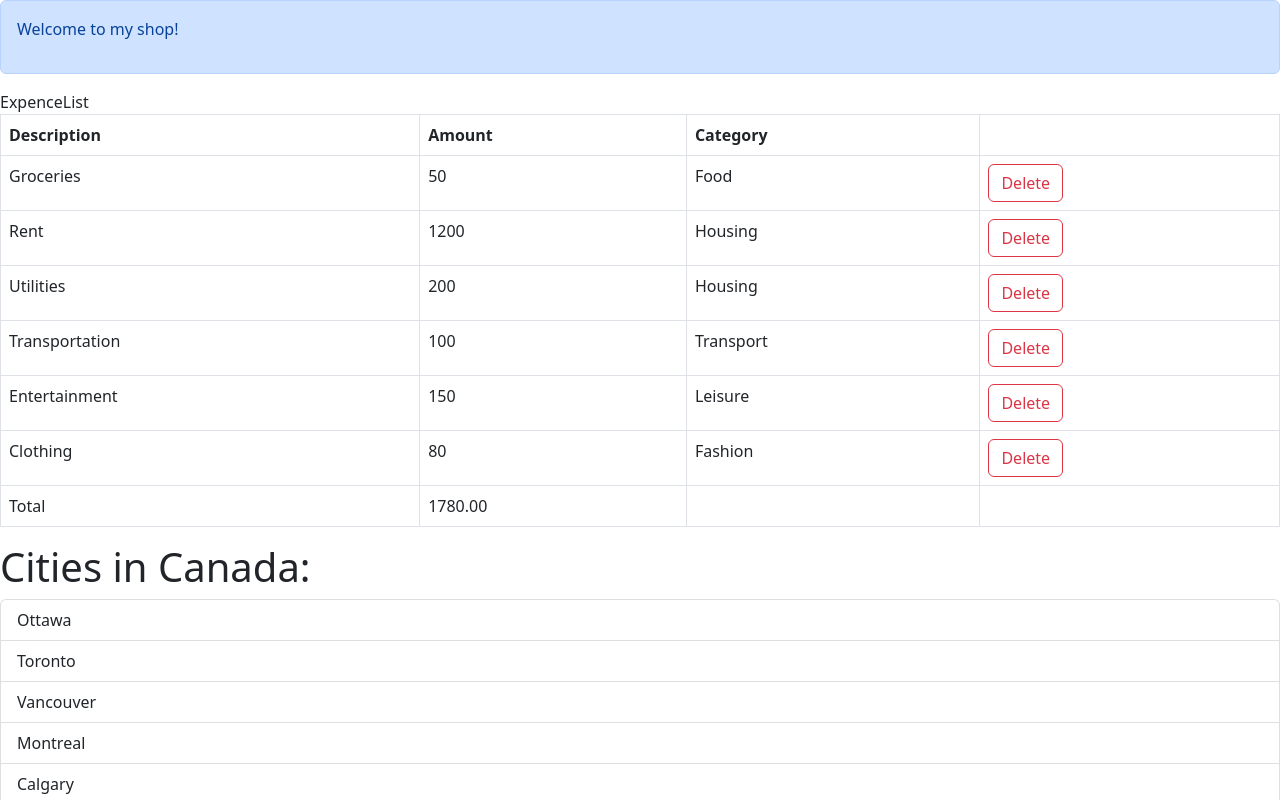
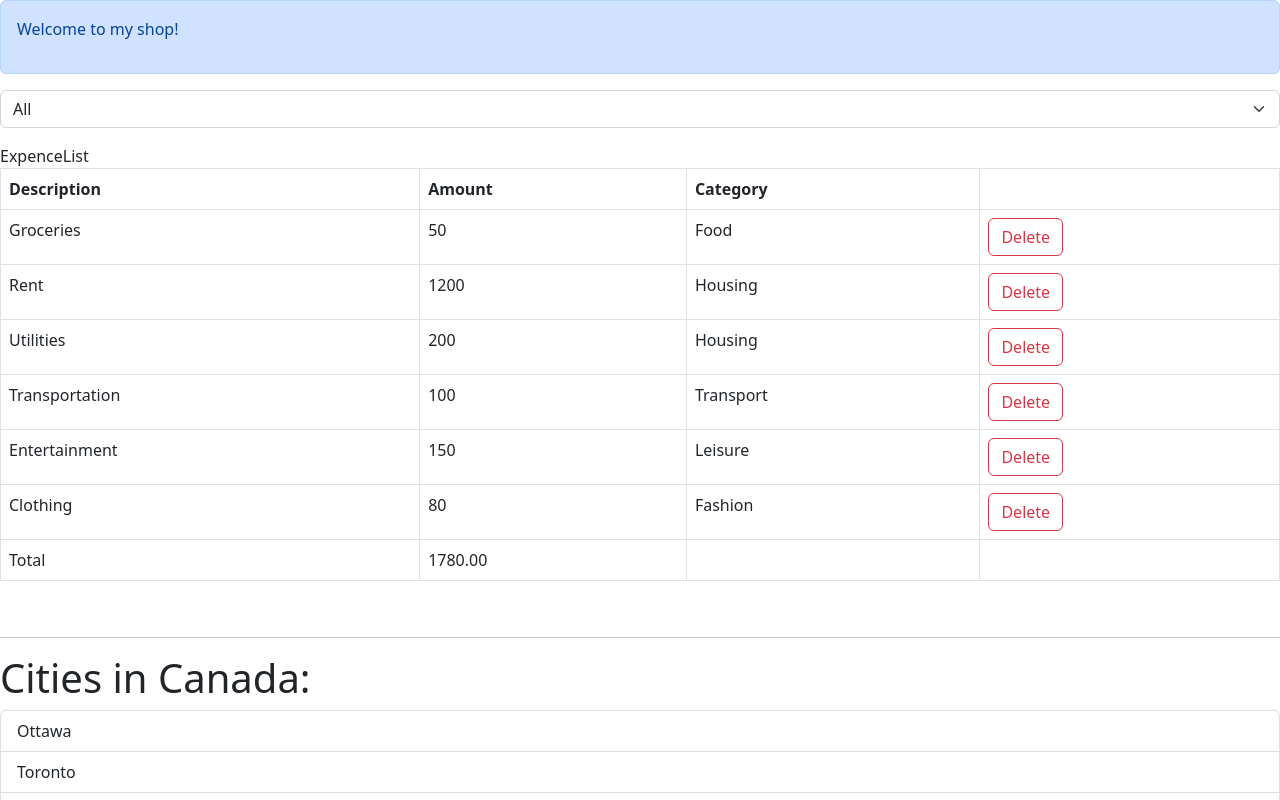
Before and after one commit to payamd/React18, a React (Vite) app: page / in a window 1280 px wide. Shown: the top 800 px of the page. Built offline with nearby package versions, Linux system fonts and the light colour scheme.

Commit message:
Selected Category for list added to the application

```diff
--- a/src/App.tsx
+++ b/src/App.tsx
@@ -3,6 +3,7 @@ import Alert from "./components/Alert";
 import Button from "./components/Button";
 import ListGroup from "./components/ListGroup";
 import ExpenceList from "./expence-tracker/components/ExpenceList";
+import ExpenceFilter from "./expence-tracker/components/ExpenceFilter";
 
 function App() {
   let items = [
@@ -20,6 +21,8 @@ function App() {
     console.log(`Selected item: ${item}`);
   };
 
+  const [selectedCategory, setSelectedCategory] = useState("");
+
   const [expences, setExpenses] = useState([
     { id: 1, description: "Groceries", amount: 50, category: "Food" },
     { id: 2, description: "Rent", amount: 1200, category: "Housing" },
@@ -34,18 +37,33 @@ function App() {
     { id: 6, description: "Clothing", amount: 80, category: "Fashion" },
   ]);
 
+  const visibleExpences = selectedCategory
+    ? expences.filter((expence) => expence.category === selectedCategory)
+    : expences;
+
   return (
     <div>
       <Alert>
         <p>Welcome to my shop!</p>
       </Alert>
+      <div className="mb-3">
+        <ExpenceFilter
+          onSelectCategory={(category) => {
+            setSelectedCategory(category);
+          }}
+        ></ExpenceFilter>
+      </div>
+
       <ExpenceList
-        expences={expences}
+        expences={visibleExpences}
         onDelete={(id) => {
           setExpenses((prev) => prev.filter((expence) => expence.id !== id));
           console.log(`Deleted expence with id: ${id}`);
         }}
       ></ExpenceList>
+
+      <br />
+      <hr />
 
       <ListGroup
         items={items}
--- /dev/null
+++ b/src/expence-tracker/components/ExpenceFilter.tsx
@@ -0,0 +1,25 @@
+import React from "react";
+
+interface Props {
+  onSelectCategory: (category: string) => void;
+}
+
+const ExpenceFilter = ({ onSelectCategory }: Props) => {
+  return (
+    <select
+      className="form-select"
+      onChange={(e) => onSelectCategory(e.target.value)}
+    >
+      <option value="">All</option>
+      <option value="Food">Food</option>
+      <option value="Transport">Transport</option>
+      <option value="Housing">Housing</option>
+      <option value="Leisure">Leisure</option>
+      <option value="Fashion">Fashion</option>
+      <option value="Other">Other</option>
+      <option value="Entertainment">Entertainment</option>
+    </select>
+  );
+};
+
+export default ExpenceFilter;
--- a/src/expence-tracker/components/ExpenceList.tsx
+++ b/src/expence-tracker/components/ExpenceList.tsx
@@ -12,6 +12,9 @@ interface Props {
 }
 
 const ExpenceList = ({ expences, onDelete }: Props) => {
+  if (expences.length === 0) {
+    return <p>No expences found to show on the table at this moment!</p>;
+  }
   return (
     <>
       <div>ExpenceList</div>
@@ -45,7 +48,9 @@ const ExpenceList = ({ expences, onDelete }: Props) => {
           <tr>
             <td>Total</td>
             <td>
-              {expences.reduce((acc, expences) => expences.amount + acc, 0).toFixed(2)}
+              {expences
+                .reduce((acc, expences) => expences.amount + acc, 0)
+                .toFixed(2)}
             </td>
             <td></td>
             <td></td>
```
